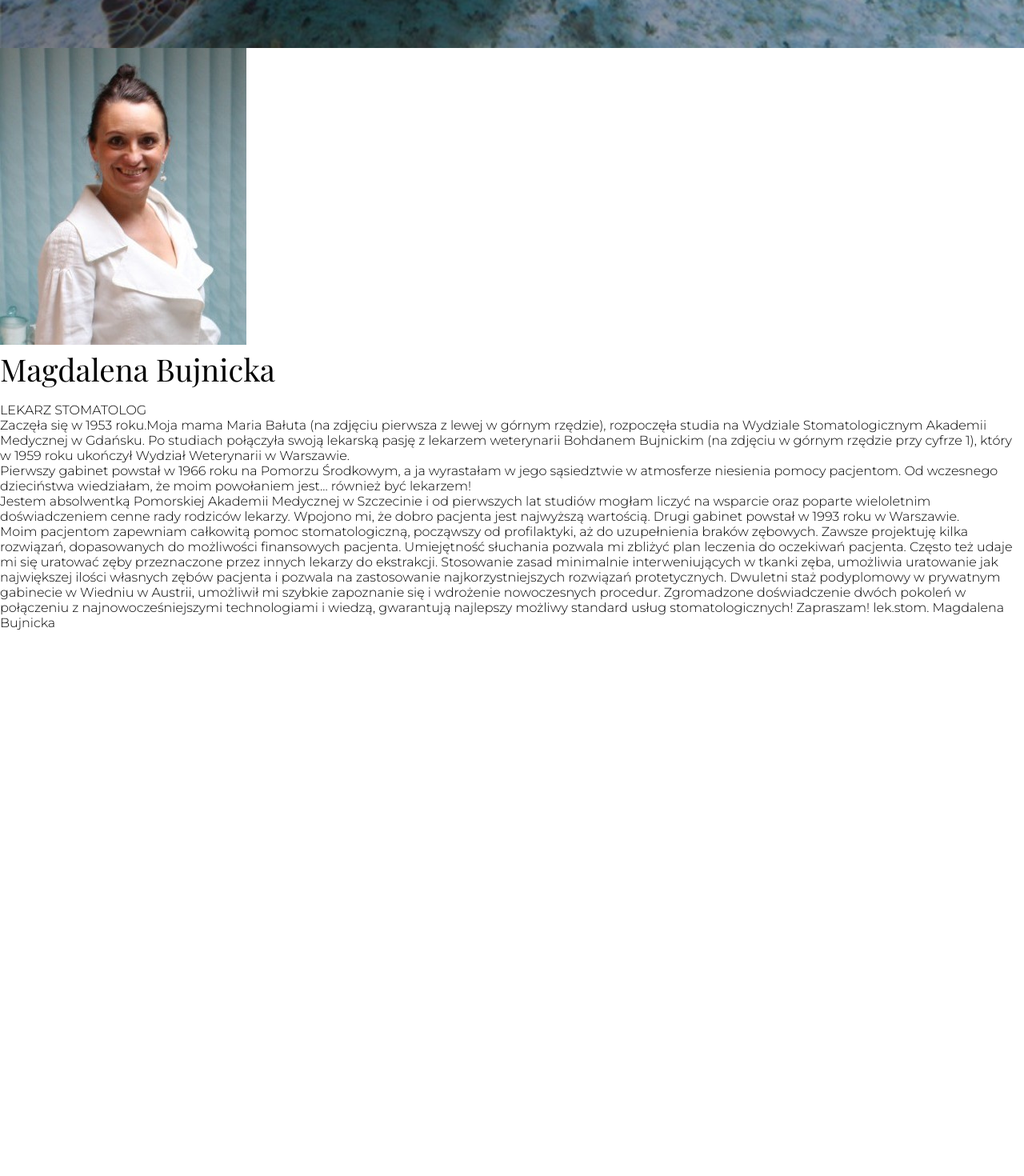
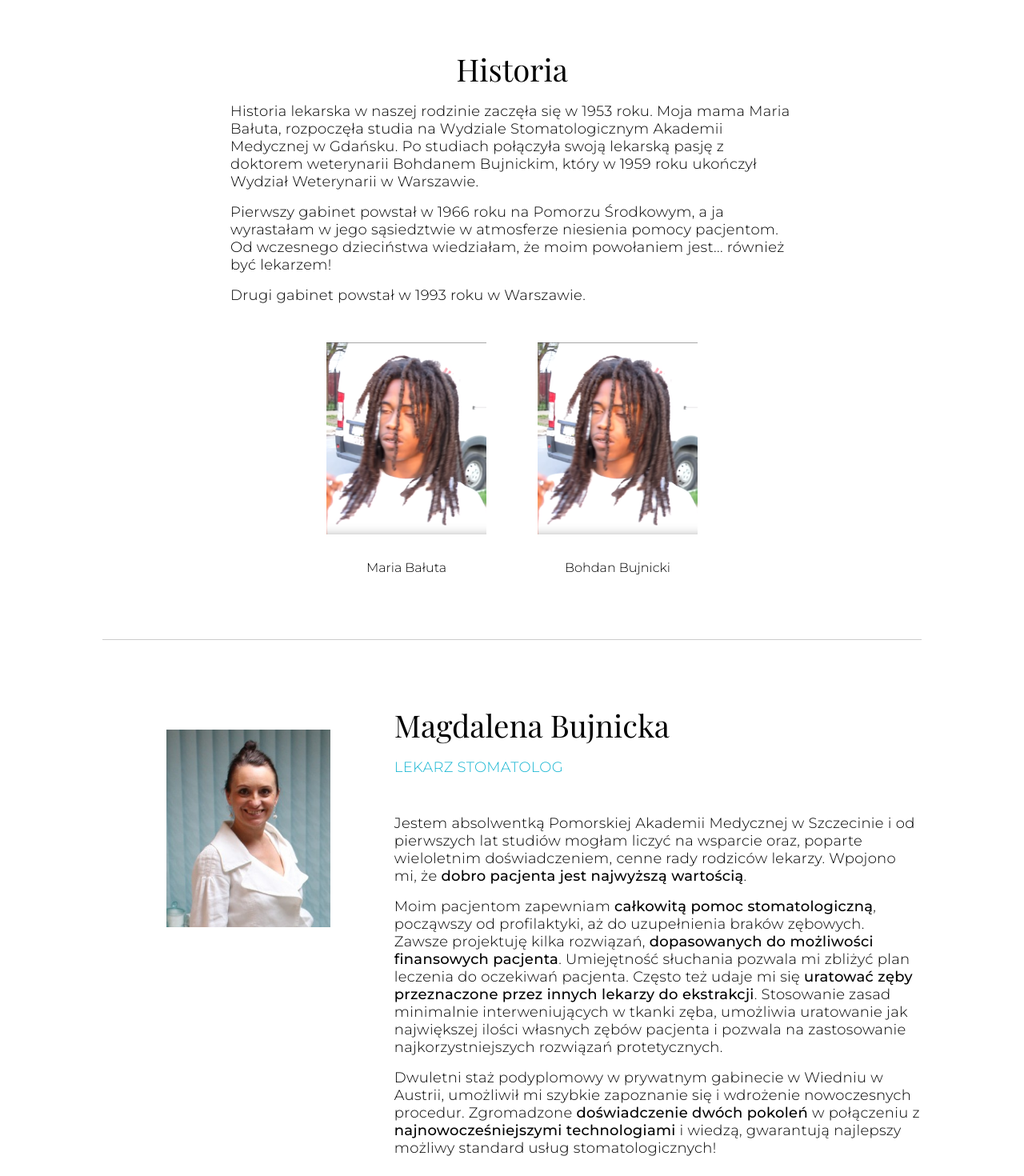
Before and after one commit to ArtoszBart/bujnicka-dent, a React (Create React App) app: page /about in a window 1280 px wide. Shown: the part 420-1890 px from the top of the page at 80% size. Before the commit the page ends 1280 px from the top, so only its background shows below. Built offline with nearby package versions, Linux system fonts and the light colour scheme; a web font is replaced by a local one.

Commit message:
Finished About page

```diff
--- a/public/scripts/parallax.js
+++ b/public/scripts/parallax.js
@@ -3,7 +3,7 @@ var velocity = 0.5;
 
 function update() {
 	var pos = $(window).scrollTop();
-	var $element = $('.banner, .page-banner');
+	var $element = $('.banner');
 	$($element).css('transform', 'translateY(-' + Math.round(pos * velocity) + 'px)');
 };
 
--- a/src/components/pages/About.js
+++ b/src/components/pages/About.js
@@ -1,56 +1,74 @@
 import '../../styles/main.scss';
 import Banner from '../../img/turtle.jpg';
 import PhotoBujnicka from '../../img/bujnicka-profile.jpg';
+import PhotoMorda from '../../img/morda.PNG';
 
 function About() {
 
 	return (
 		<main className="main-wrapper" id="about" role="main">
 			<div className="banner">
-				{/* <img src={Banner} alt="banner" className="page-banner-photo" /> */}
+				<div className="banner-title">
+					<h1><i>O nas</i></h1>
+				</div>
 			</div>
 			<section className="page-content">
-				<div className="employee">
-					<img src={PhotoBujnicka} alt="Magdalena Bujnicka" />
+				<article className="history">
+					<h2>Historia</h2>
+					<p>Historia lekarska w naszej rodzinie zaczęła się w 1953 roku.
+						Moja mama Maria Bałuta, rozpoczęła studia na Wydziale Stomatologicznym Akademii Medycznej w Gdańsku.
+						Po studiach połączyła swoją lekarską pasję z doktorem weterynarii Bohdanem Bujnickim,
+						który w 1959 roku ukończył Wydział Weterynarii w Warszawie.
+					</p><p>
+						Pierwszy gabinet powstał w 1966 roku na Pomorzu Środkowym,
+						a ja wyrastałam w jego sąsiedztwie w atmosferze niesienia pomocy pacjentom.
+						Od wczesnego dzieciństwa wiedziałam, że moim powołaniem jest... również być lekarzem!
+					</p>
+					<p>
+						Drugi gabinet powstał w 1993 roku w Warszawie.
+					</p>
+					<div className="history-pictures">
+						<div className="history-pictures-single">
+							<img src={PhotoMorda} className="employee-picture" alt="Maria Bałuta" />
+							<span>Maria Bałuta</span>
+						</div>
+						<div className="history-pictures-single">
+							<img src={PhotoMorda} className="employee-picture" alt="Bohdan Bujnicki" />
+							<span>Bohdan Bujnicki</span>
+						</div>
+					</div>
+				</article>
+				<article className="employee">
+					<div className="img">
+						<img src={PhotoBujnicka} className="employee-picture" alt="Magdalena Bujnicka" />
+					</div>
 					<div className="employee-about">
 						<h2>Magdalena Bujnicka</h2>
 						<p className="subheadder">Lekarz stomatolog</p>
-						<p>Zaczęła się w 1953 roku.
-							{/* RODZICE */}
-							Moja mama Maria Bałuta (na zdjęciu pierwsza z lewej w górnym rzędzie),
-							rozpoczęła studia na Wydziale Stomatologicznym Akademii Medycznej w Gdańsku.
-							Po studiach połączyła swoją lekarską pasję z lekarzem weterynarii Bohdanem Bujnickim (na zdjęciu w górnym rzędzie przy cyfrze 1),
-							który w 1959 roku ukończył Wydział Weterynarii w Warszawie.
-							{/* DORASTANIE */}
-						</p><p>
-							Pierwszy gabinet powstał w 1966 roku na Pomorzu Środkowym,
-							a ja wyrastałam w jego sąsiedztwie w atmosferze niesienia pomocy pacjentom.
-							Od wczesnego dzieciństwa wiedziałam, że moim powołaniem jest... również być lekarzem!
-							{/* O MNIE */}
-						</p><p>
+						<p>
 							Jestem absolwentką Pomorskiej Akademii Medycznej w Szczecinie i od pierwszych lat studiów
-							mogłam liczyć na wsparcie oraz poparte wieloletnim doświadczeniem cenne rady rodziców lekarzy.
-							Wpojono mi, że dobro pacjenta jest najwyższą wartością.
-							Drugi gabinet powstał w 1993 roku w Warszawie.
-							{/* OFERTA */}
-						</p><p>
-							Moim pacjentom zapewniam całkowitą pomoc stomatologiczną,
+							mogłam liczyć na wsparcie oraz, poparte wieloletnim doświadczeniem, cenne rady rodziców lekarzy.
+							Wpojono mi, że <b>dobro pacjenta jest najwyższą wartością</b>.
+						</p>
+						<p>
+							Moim pacjentom zapewniam <b>całkowitą pomoc stomatologiczną</b>,
 							począwszy od profilaktyki, aż do uzupełnienia braków zębowych.
-							Zawsze projektuję kilka rozwiązań, dopasowanych do możliwości finansowych pacjenta.
+							Zawsze projektuję kilka rozwiązań, <b>dopasowanych do możliwości finansowych pacjenta</b>.
 							Umiejętność słuchania pozwala mi zbliżyć plan leczenia do oczekiwań pacjenta.
-							Często też udaje mi się uratować zęby przeznaczone przez innych lekarzy do ekstrakcji.
+							Często też udaje mi się <b>uratować zęby przeznaczone przez innych lekarzy do ekstrakcji</b>.
 							Stosowanie zasad minimalnie interweniujących w tkanki zęba,
 							umożliwia uratowanie jak największej ilości własnych zębów pacjenta i pozwala
 							na zastosowanie najkorzystniejszych rozwiązań protetycznych.
+						</p>
+						<p>
 							Dwuletni staż podyplomowy w prywatnym gabinecie w Wiedniu w Austrii,
 							umożliwił mi szybkie zapoznanie się i wdrożenie nowoczesnych procedur.
-							Zgromadzone doświadczenie dwóch pokoleń w połączeniu z najnowocześniejszymi
-							technologiami i wiedzą, gwarantują najlepszy możliwy standard usług stomatologicznych!
-							Zapraszam!
-							lek.stom. Magdalena Bujnicka
+							Zgromadzone <b>doświadczenie dwóch pokoleń</b> w połączeniu
+							z <b>najnowocześniejszymi technologiami</b> i wiedzą,
+							gwarantują najlepszy możliwy standard usług stomatologicznych!
 						</p>
 					</div>
-				</div>
+				</article>
 			</section>
 		</main>
 	);
--- a/src/styles/_config.scss
+++ b/src/styles/_config.scss
@@ -1,7 +1,10 @@
 $primary-color: #fff;
 $secondary-color: #000;
+$footer-color: #1f1f1f;
 $accent-color: #18b6d2;
+
 $slow-trnsition-time: 0.6s;
+$default-banner-height: 40vh;
 
 * {
 	box-sizing: border-box;
--- a/src/styles/main.scss
+++ b/src/styles/main.scss
@@ -42,10 +42,13 @@ h2 {
 
 p {
 	font-weight: 300;
+	font-size: 18px;
+	letter-spacing: 0.3px;
+	width: 100%;
 }
 
-p.subheadder {
-	text-transform: uppercase;
+b {
+	font-weight: 500;
 }
 
 .scroll-down {
@@ -106,9 +109,9 @@ a.button {
 }
 
 #about {
-	padding-top: 60vh;
+	padding-top: $default-banner-height;
 	.banner {
-		height: 60vh;
+		height: $default-banner-height;
 		background:
 		linear-gradient(
 			to right,
@@ -162,10 +165,6 @@ section {
 	background-color: $primary-color;
 }
 
-.main-wrapper {
-
-}
-
 .navbar-dark {
 	background-color: rgba($secondary-color, 0.7) !important;
 	padding: 0 3rem !important;
@@ -181,33 +180,68 @@ section {
 	}
 }
 
-// .page {
-// 	padding-top: 60vh;
-// 	&-banner {
-// 		position: fixed;
-// 		top: 0;
-// 		width: 100%;
+.page-content {
+	position: relative;
+	display: flex;
+	flex-direction: column;
+	align-items: center;
+	padding: 5rem 10vw;
+	background-color: white;
+}
 
-// 		&-photo {
-// 			width: 100%;
-// 		}
-// 	}
+p {
+	margin-bottom: 1rem;
+}
 
-// 	&-content {
-// 		position: relative;
-// 		display: flex;
-// 		flex-direction: column;
-// 		align-items: center;
-// 		padding: 5rem 10vw;
-// 		background-color: white;
-// 	}
-// }
+article {
+	display: flex;
+	padding-bottom: 5rem;
+	padding-top: 5rem;
+	border-bottom: 1px solid rgba($secondary-color, 0.2);
+}
 
-// .employee {
-// 	display: flex;
+article.history {
+	flex-direction: column;
+	align-items: center;
+	padding-left: 10rem;
+	padding-right: 10rem;
 
-// 	img {
-// 		max-width: 100%;
-// 		height:auto
-// 	}
-// }
+	.history-pictures {
+		display: flex;
+		justify-content: center;
+
+		&-single {
+			display: flex;
+			flex-direction: column;
+			align-items: center;
+
+			img {
+				margin: 2rem;
+				max-width: 200px;
+			}
+
+			span {
+				font-weight: 300;
+			}
+		}
+	}
+}
+
+.employee {
+
+	.img {
+		flex: 0 0 20%;
+		// max-width: 20%;
+		margin: 2rem 5rem;
+	}
+	&-picture {
+		width: 100%;
+		height: auto;
+	}
+
+	p.subheadder {
+		color: $accent-color;
+		text-transform: uppercase;
+		margin-bottom: 3rem;
+	}
+}
```
Also changed, not shown: src/img/morda.PNG (added).
